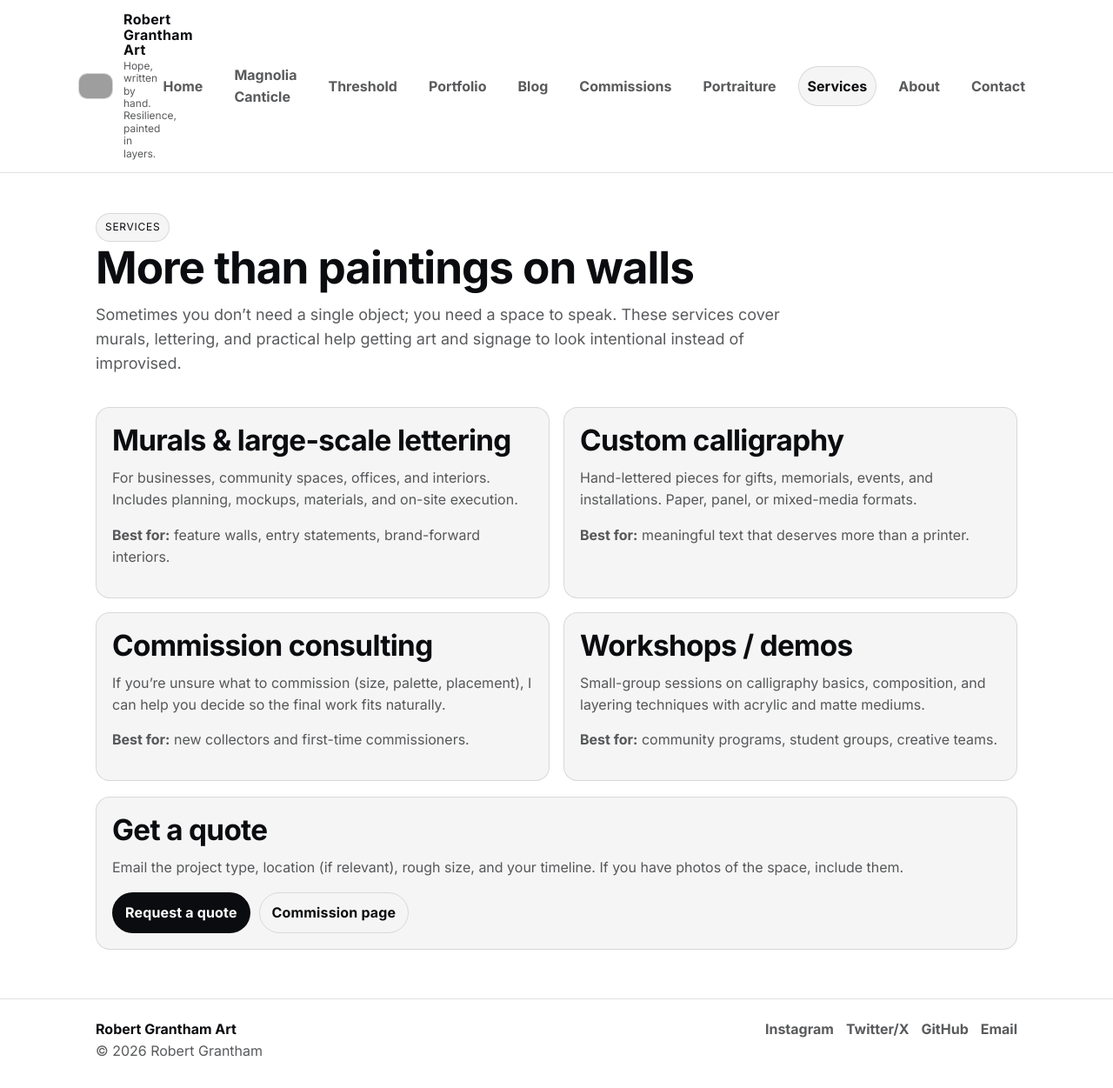
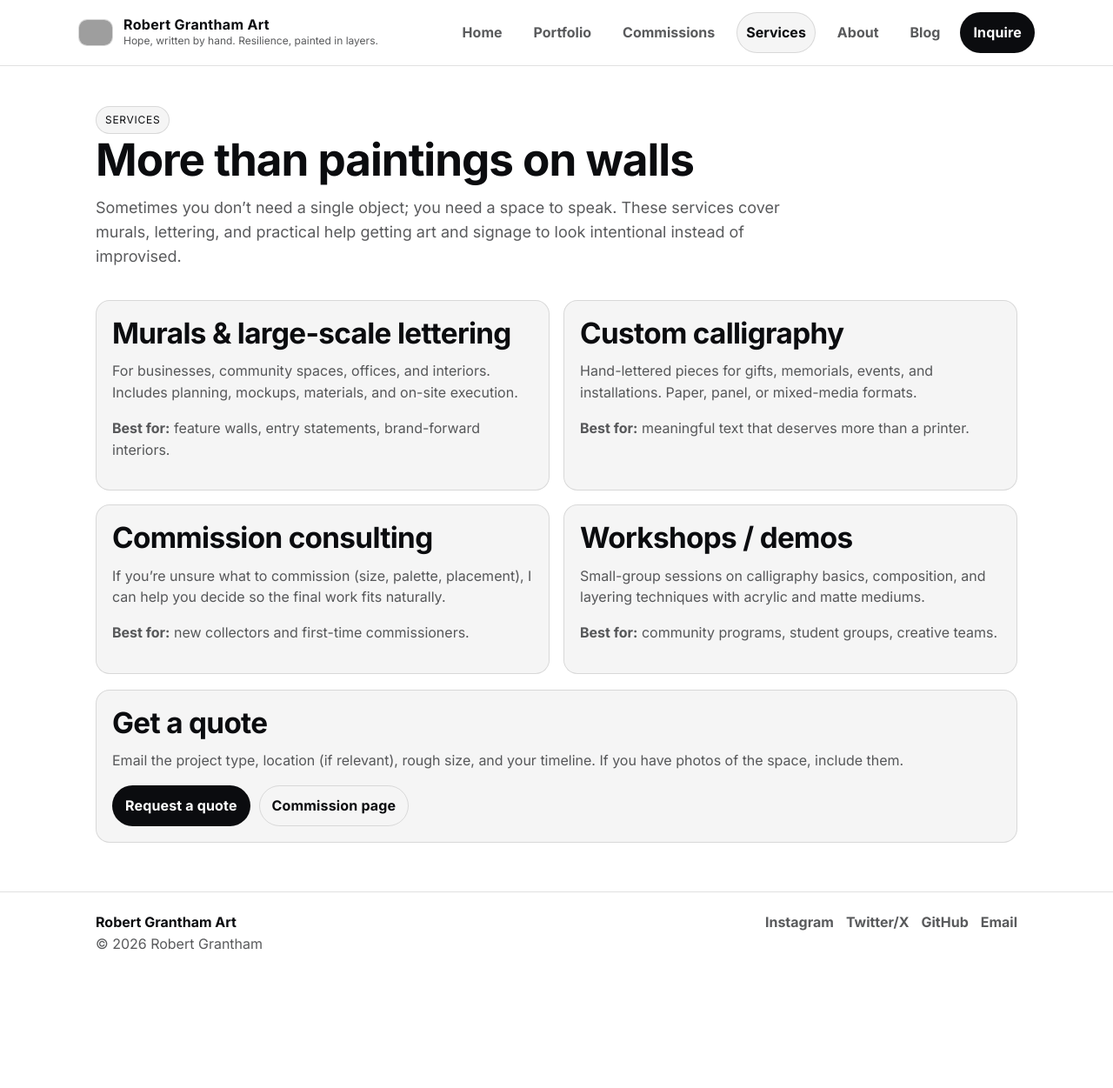
Before and after one commit to rgrantham82/rgrantham82.github.io, a Jekyll site: the page built from services.html, in a window 1280 px wide and 1251 px high. Shown: the whole window at 87% size. Built offline with Jekyll 4.4.1, drawn with Linux system fonts in a browser that asks for light colours; some of the changed lines change nothing that is shown; grey boxes are pictures that could not be loaded.

Commit message:
Revise _config.yml for aesthetics and navigation
Updated configuration settings and navigation links.

```diff
--- a/_config.yml
+++ b/_config.yml
@@ -1,26 +1,44 @@
 title: Robert Grantham Art
 tagline: Hope, written by hand. Resilience, painted in layers.
 description: Contemporary abstract expressionism, calligraphy, and calligraffiti by Robert Grantham - Austin, TX. Originals, commissions, and murals.
+
 author:
   name: Robert Grantham
   email: robertgrantham40@gmail.com
   location: Austin, TX
+
 url: https://rgrantham82.github.io
 baseurl: ''
+
+# Aesthetics
 theme_color_light: '#faf9f6' # A warm, subtle off-white
-theme_color_dark: '#0b0c0f'  # Your current dark is excellent; deep and void-like
+theme_color_dark: '#0b0c0f'  # Deep and void-like. Excellent choice.
 font_href: https://fonts.googleapis.com/css2?family=Inter:wght@400;500;700&display=swap
 logo: /assets/images/logo.png
 favicon: /assets/images/favicon.png
 apple_touch_icon: /assets/images/favicon.png
+
+# Social integration
 github_username: rgrantham82
 instagram_username: robertgranthamart
 twitter_username: ''
 linkedin_username: robertgrantham82
 email: robertgrantham40@gmail.com
+
+# Jekyll Engine Settings
 markdown: kramdown
 highlighter: rouge
 permalink: /:title.html
+timezone: America/Chicago
+encoding: utf-8
+future: true
+lsi: false
+safe: true
+paginate: 6
+paginate_path: /page:num
+data_dir: _data
+
+# Architecture
 collections:
   posts:
     output: true
@@ -28,6 +46,7 @@ collections:
   works:
     output: true
     permalink: /portfolio/:name/
+
 defaults:
 - scope:
     path: ''
@@ -41,10 +60,12 @@ defaults:
   values:
     layout: work
     css: /assets/css/work.css
+
 include:
 - _pages
 - _data
 - assets
+
 exclude:
 - node_modules
 - Gemfile
@@ -54,35 +75,30 @@ exclude:
 - .sass-cache
 - .jekyll-cache
 - _site
-data_dir: _data
+
+# ---------------------------------------------------------
+# The Navigation: Lean, mean, and intentional.
+# We've removed the individual series links because your new
+# dynamic Portfolio handles them gracefully.
+# ---------------------------------------------------------
 nav:
   links:
-  - title: Magnolia Canticle
-    url: /series/magnolia-canticle/
-  - title: Threshold
-    url: /series/threshold/
   - title: Portfolio
     url: /portfolio/
-  - title: Blog
-    url: /blog/
   - title: Commissions
     url: /commissions.html
-  - title: Portraiture
-    url: /portraiture.html
   - title: Services
     url: /services.html
   - title: About
     url: /about.html
-  - title: Contact
+  - title: Blog
+    url: /blog/
+  # The CTA creates a distinct button in your header for the most important action.
+  cta:
+    title: Inquire
     url: /contact.html
+
 plugins:
 - jekyll-feed
 - jekyll-sitemap
 - jekyll-seo-tag
-timezone: America/Chicago
-encoding: utf-8
-future: true
-lsi: false
-safe: true
-paginate: 6
-paginate_path: /page:num
```
